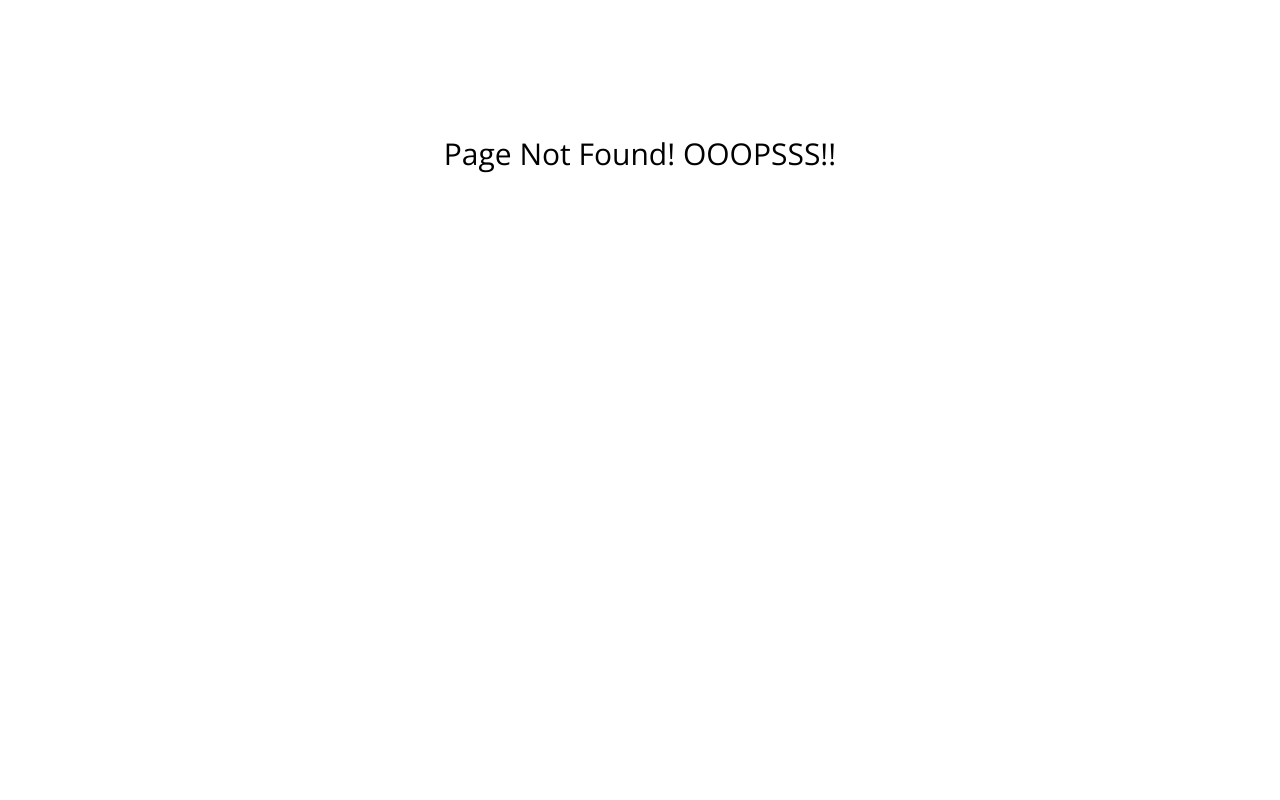
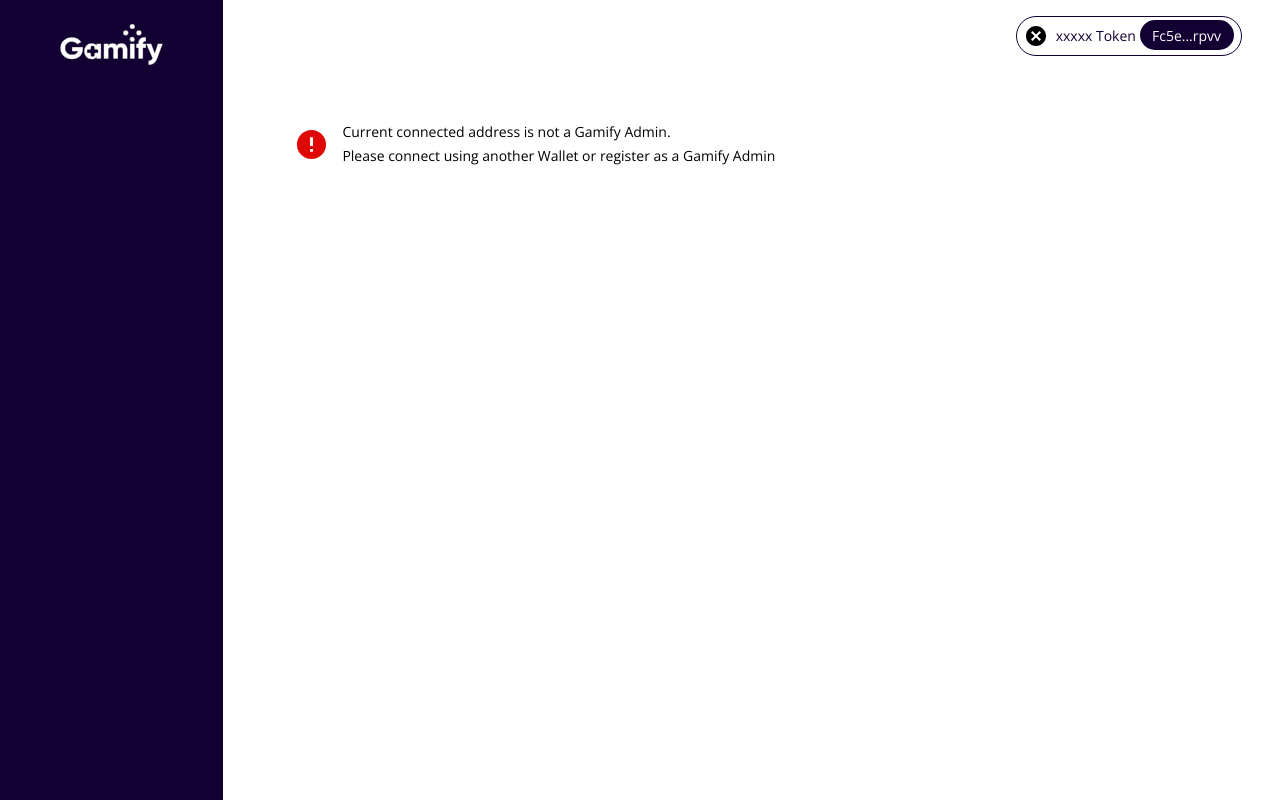
Before and after one commit to Sotatek-NguyenNguyen/gaming-adminpage, a Next.js app: page /notadmin in a window 1280 px wide. Before the commit this address had no page. Built offline with nearby package versions, Linux system fonts and the light colour scheme.

Commit message:
feat: notadmin page

```diff
--- a/components/Layouts/Sidebar.js
+++ b/components/Layouts/Sidebar.js
@@ -13,13 +13,12 @@ const Sidebar = () => {
   return (
     <div className="sidebar">
       <img className="sidebar__logo" src={gamifyLogo.src} />
+
+      {router.pathname !== "/notadmin" && (
         <div className="current-game">Game 1</div>
+      )}
 
-      <div className="hori-selector">
-        <div className="left"></div>
-        <div className="right"></div>
-      </div>
-
+      {router.pathname !== "/notadmin" && (
         <ul className="menu-items">
           <Link href="/overview">
             <li
@@ -61,6 +60,7 @@ const Sidebar = () => {
             </li>
           </Link>
         </ul>
+      )}
     </div>
   );
 };
--- a/components/Layouts/Topbar.js
+++ b/components/Layouts/Topbar.js
@@ -9,7 +9,9 @@ function Topbar() {
 
   return (
     <div className="topbar">
-      <div className="topbar__title">{pageTitle}</div>
+      <div className="topbar__title">
+        {pathName !== "notadmin" ? pageTitle : ""}
+      </div>
       <CurrentAccountBadge />
     </div>
   );
--- /dev/null
+++ b/pages/notadmin/index.js
@@ -0,0 +1,39 @@
+import React from "react";
+import CurrentAccountBadge from "../../components/Layouts/CurrentAccountBadge ";
+import Sidebar from "../../components/Layouts/Sidebar";
+import ErrorIcon from "@mui/icons-material/Error";
+
+function NotGamifyAdminPage() {
+  return (
+    <div
+      style={{
+        fontSize: "14px",
+        lineHeight: "24px",
+        position: "absolute",
+        top: "15%",
+        left: "23%",
+        display: "flex",
+        alignItems: "center",
+      }}
+    >
+      <ErrorIcon
+        sx={{ fontSize: 35 }}
+        style={{ color: "#E00707", marginRight: "13px" }}
+      />
+      Current connected address is not a Gamify Admin. <br /> Please connect
+      using another Wallet or register as a Gamify Admin
+    </div>
+  );
+}
+
+export default NotGamifyAdminPage;
+
+NotGamifyAdminPage.getLayout = function getLayout(page) {
+  return (
+    <>
+      <Sidebar />
+      <CurrentAccountBadge />
+      {page}
+    </>
+  );
+};
--- a/sass/layout/_sidebar.scss
+++ b/sass/layout/_sidebar.scss
@@ -2,7 +2,7 @@
   background: $color-primary;
   color: $color--white;
   width: 13.938rem;
-  height: 100%;
+  height: 100vh;
   display: flex;
   flex-direction: column;
 
```
Lines whose indentation alone changed are shown as unchanged.
